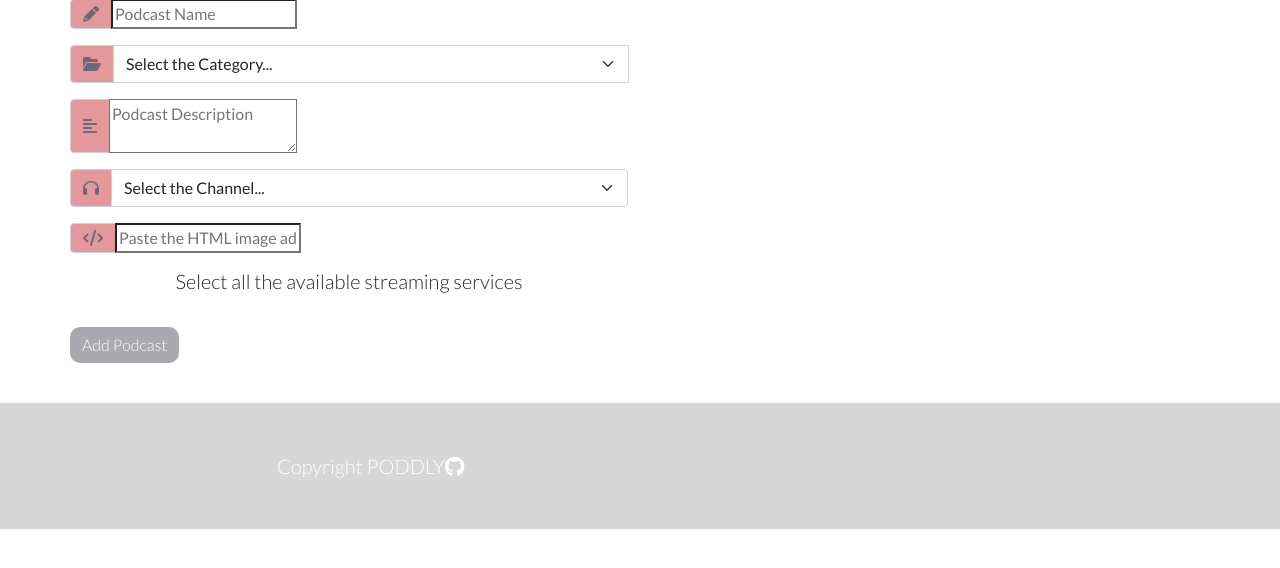
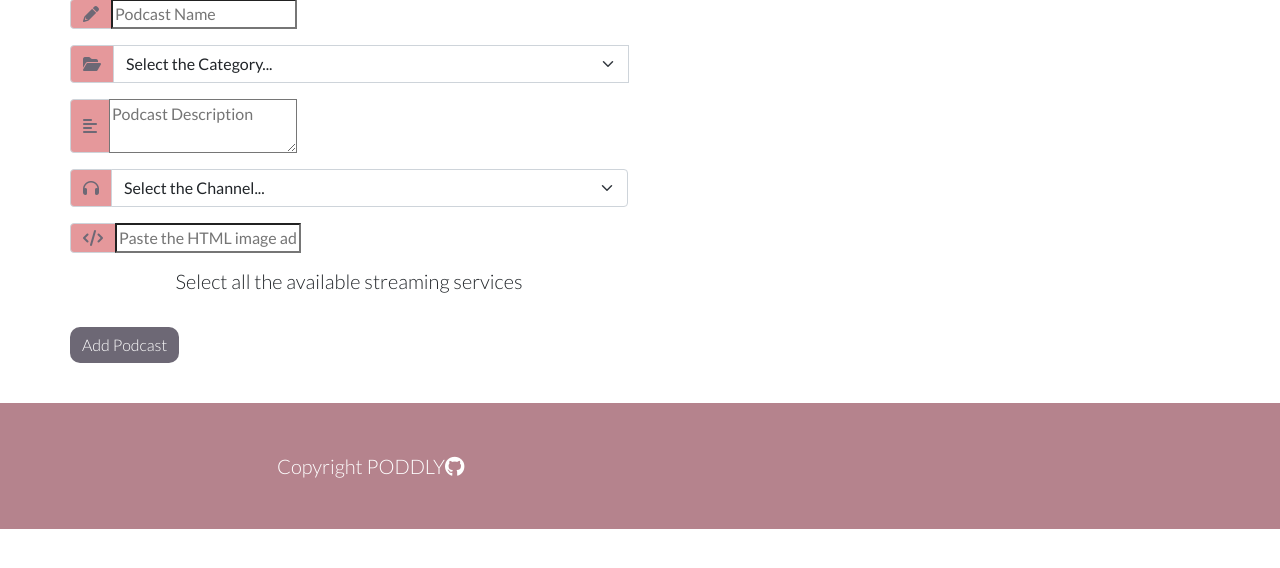
Before and after one commit to PeteCookson/Poddly, a Flask app: page /add_podcast in a window 1280 px wide. Shown: the part 171-739 px from the top of the page. Run offline with Flask 2, Linux system fonts and the light colour scheme; data that the repository does not hold is empty; some libraries are stand-ins or nearby versions.

Commit message:
Change accessiblity styling

```diff
--- a/static/css/style.css
+++ b/static/css/style.css
@@ -62,7 +62,7 @@ h4 {
 /*----------------------Buttons */
 
 .btn-primary {
-    background-color: #6d687592;
+    background-color: #6d6875;
     color: white;
     border: none;
     border-radius: 10px;
@@ -157,7 +157,7 @@ h4 {
 /*----------------------Footer*/
 
 footer {
-    background-color: #d7d7d7;
+    background-color: #b5838d;
     color: #FFFFFF;
     font-size: 20px;
     margin-top: 40px;
--- a/templates/base.html
+++ b/templates/base.html
@@ -5,6 +5,7 @@
     <meta charset="UTF-8">
     <meta http-equiv="X-UA-Compatible" content="IE=edge">
     <meta name="viewport" content="width=device-width, initial-scale=1.0">
+    <meta name="description" content="The Podcast Community Directory is where you can find the best podcasts in the world. Find the shows that you love, or discover new podcasts you'll love.">
     <link rel="stylesheet" href="https://cdnjs.cloudflare.com/ajax/libs/font-awesome/6.1.1/css/all.min.css" integrity="sha512-KfkfwYDsLkIlwQp6LFnl8zNdLGxu9YAA1QvwINks4PhcElQSvqcyVLLD9aMhXd13uQjoXtEKNosOWaZqXgel0g==" crossorigin="anonymous" referrerpolicy="no-referrer" type="text/css">
     <link href="https://cdn.jsdelivr.net/npm/bootstrap@5.1.3/dist/css/bootstrap.min.css" rel="stylesheet" integrity="sha384-1BmE4kWBq78iYhFldvKuhfTAU6auU8tT94WrHftjDbrCEXSU1oBoqyl2QvZ6jIW3" crossorigin="anonymous" type="text/css">
     <link rel="stylesheet" href="{{ url_for('static', filename='css/style.css') }}" type="text/css">
@@ -26,7 +27,7 @@
                 <form action="{{ url_for('search') }}" method="POST" class="d-flex">
                     <input class="input-field validate" type="text" name="query" id="query" minlength="3" placeholder="Search" aria-label="Search" required>
                     <label for="query"></label>
-                    <button class="btn" type="submit"><i class="fa-solid fa-magnifying-glass"></i></button>
+                    <button class="btn" type="submit"><i class="fa-solid fa-magnifying-glass" aria-label="search"></i></button>
                 </form>
                 <!--<button class="navbar-toggler" type="button" data-bs-toggle="collapse" data-bs-target="#navbarToggler" aria-controls="navbarToggler" aria-expanded="false" aria-label="Toggle navigation">
                     <span class="navbar-toggler-icon"></span>
```
Also changed, not shown: README.md.
